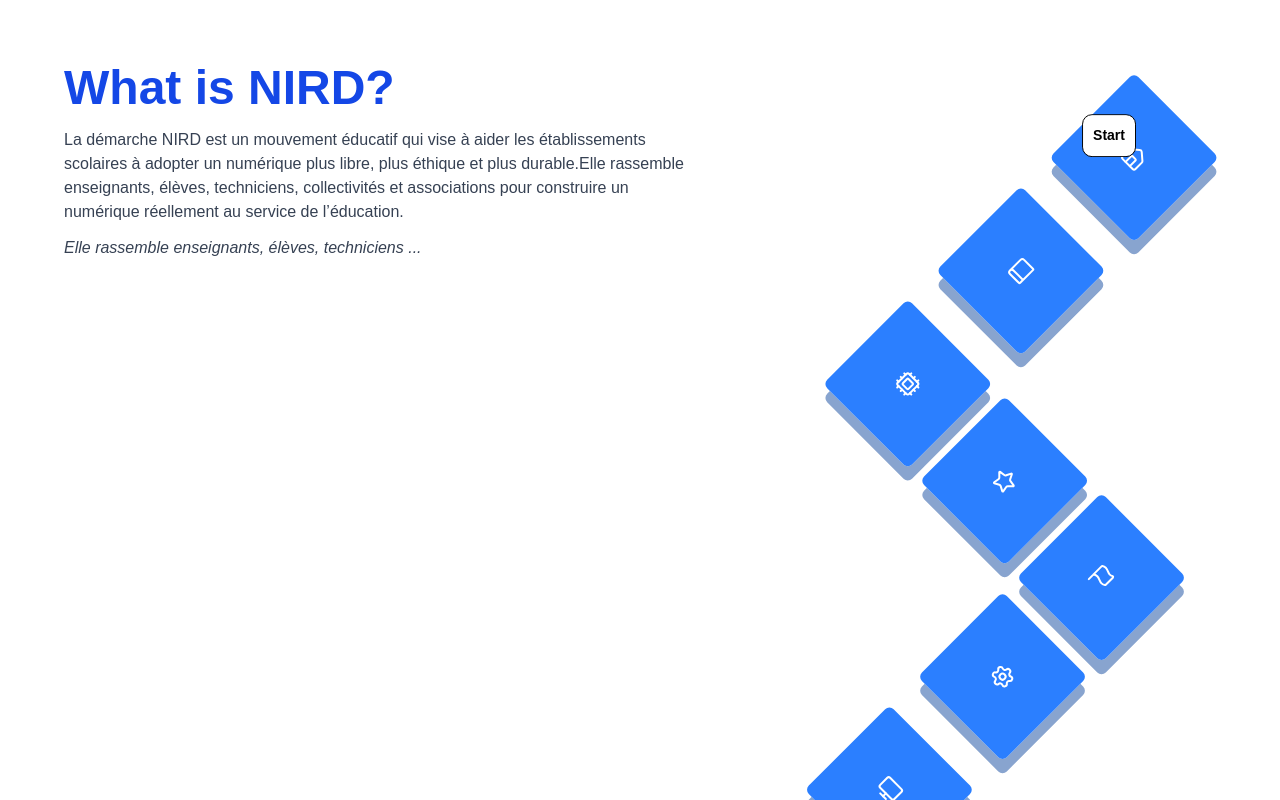
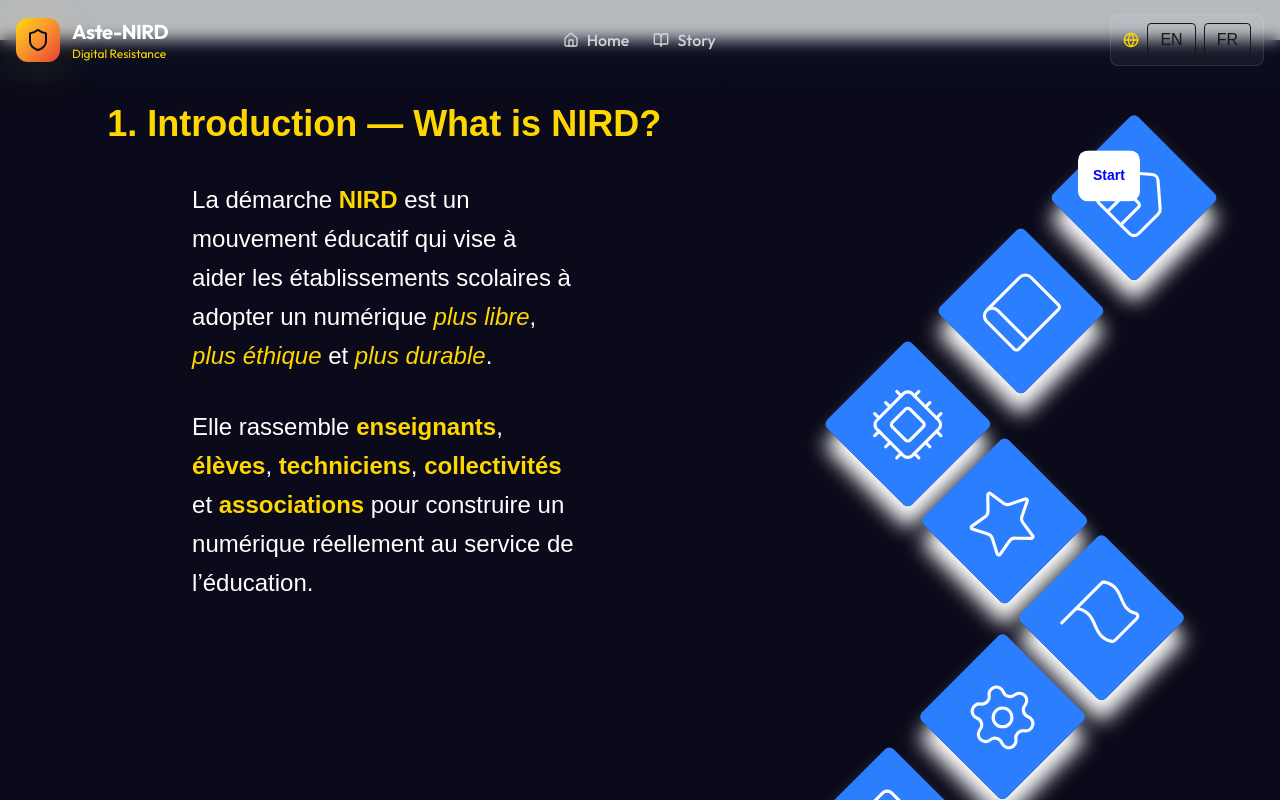
Before and after one commit to PIO-VIA/ASTE-NIRD, a Next.js app: page /presentation in a window 1280 px wide. Shown: the top 800 px of the page. Built offline with nearby package versions, Linux system fonts and the light colour scheme.

Commit message:
update: presentation

```diff
--- a/app/presentation/page.tsx
+++ b/app/presentation/page.tsx
@@ -1,7 +1,9 @@
 'use client'
 import React, { useState } from 'react'
 import Tiles from '../../components/TIles'
+import Navbar from '@/components/ui/Navbar'
 import { Home, Book, Cpu, Star, Flag, Settings, Monitor } from 'lucide-react'
+import { DistanceMatrixService } from '@react-google-maps/api'
 
 interface Paragraph {
   text: string
@@ -21,76 +23,86 @@ const Page: React.FC = () => {
   // ------------------------
  const sections: Content[] = [
   {
-      title: " What is NIRD?",
-      titleClassName: "text-5xl font-bold text-blue-700 mb-4",
-      containerClassName: "w-200 p-6 bg-white rounded-md overflow-y-auto",
+    title: "1. Introduction — What is NIRD?",
     paragraphs: [
-        { text: "La démarche NIRD est un mouvement éducatif qui vise à aider les établissements scolaires à adopter un numérique plus libre, plus éthique et plus durable.Elle rassemble enseignants, élèves, techniciens, collectivités et associations pour construire un numérique réellement au service de l’éducation.", className: "text-gray-700 mb-3" },
-        { text: "Elle rassemble enseignants, élèves, techniciens ...", className: "text-gray-700 mb-3 italic" }
+      { text: `La démarche <strong class="text-nird-gold font-bold">NIRD</strong> est un mouvement éducatif qui vise à aider les établissements scolaires à adopter un numérique <em class="text-nird-gold italic">plus libre</em>, <em class="text-nird-gold italic">plus éthique</em> et <em class="text-nird-gold italic">plus durable</em>.` },
+      { text: `Elle rassemble <strong class="text-nird-gold font-bold">enseignants</strong>, <strong class="text-nird-gold font-bold">élèves</strong>, <strong class="text-nird-gold font-bold">techniciens</strong>, <strong class="text-nird-gold font-bold">collectivités</strong> et <strong class="text-nird-gold font-bold">associations</strong> pour construire un numérique réellement au service de l’éducation.` }
     ]
   },
   {
-      title: "2. Why NIRD?",
+    title: "2. Why NIRD? — Why does it matter?",
     paragraphs: [
-        { text: "Aujourd’hui ...", className: "text-gray-800 mb-2" },
-        { text: "Face à ces contraintes ...", className: "text-gray-800 mb-2" }
+      { text: `Aujourd’hui, de nombreux établissements dépendent fortement des grandes entreprises technologiques. Cette dépendance crée des situations problématiques :<br/><br/>
+      • du matériel encore fonctionnel devient <strong class="text-nird-gold font-bold">inutilisable</strong> à cause d’une mise à jour,<br/>
+      • les licences logicielles pèsent lourd dans les budgets,<br/>
+      • les données scolaires sont stockées hors d’Europe,<br/>
+      • les écosystèmes fermés empêchent les écoles d’adapter ou de réparer leurs outils.` },
+      { text: `Face à ces contraintes, <strong class="text-nird-gold font-bold">NIRD propose un autre chemin</strong> : reprendre le pouvoir sur l’environnement numérique, réduire l’impact écologique et développer des pratiques plus <strong class="text-nird-gold font-bold">autonomes</strong> et <strong class="text-nird-gold font-bold">durables</strong>.` }
     ]
   },
   {
     title: "3. The Three Pillars of NIRD",
     paragraphs: [
-        { text: "Inclusion ...", className: "text-gray-700 mb-2" },
-        { text: "Responsibility ...", className: "text-gray-700 mb-2" },
-        { text: "Durability ...", className: "text-gray-700 mb-2" }
+      { text: `<strong class="text-nird-gold font-bold">Inclusion :</strong> réduire les inégalités numériques, garantir l’accès pour tous, utiliser des outils accessibles et gratuits.` },
+      { text: `<strong class="text-nird-gold font-bold">Responsibility :</strong> limiter l’empreinte carbone, consommer moins de ressources numériques, favoriser des outils respectueux des données.` },
+      { text: `<strong class="text-nird-gold font-bold">Durability :</strong> prolonger la durée de vie du matériel, lutter contre l’obsolescence programmée, encourager le libre et la réparation.` }
     ]
   },
   {
-      title: "4. NIRD’s Main Actions",
+    title: "4. NIRD’s Main Actions (the 6 activities)",
     paragraphs: [
-        { text: "1. ...", className: "text-gray-600 mb-1" },
-        { text: "2. ...", className: "text-gray-600 mb-1" },
-        { text: "3. ...", className: "text-gray-600 mb-1" },
-        { text: "4. ...", className: "text-gray-600 mb-1" },
-        { text: "5. ...", className: "text-gray-600 mb-1" },
-        { text: "6. ...", className: "text-gray-600 mb-1" }
+      { text: `<strong class="text-nird-gold font-bold">1. Sensibiliser à la sobriété numérique</strong> — Éduquer sur l’impact énergétique, encourager des usages raisonnés : stockage responsable, streaming limité, optimisation des appareils.` },
+      { text: `<strong class="text-nird-gold font-bold">2. Réemploi & reconditionnement</strong> — Réparer et réutiliser plutôt que jeter : réduire les déchets électroniques et économiser des ressources.` },
+      { text: `<strong class="text-nird-gold font-bold">3. Promouvoir Linux</strong> — Allonger la durée de vie du matériel, réduire les coûts, favoriser les logiciels libres et sécurisés.` },
+      { text: `<strong class="text-nird-gold font-bold">4. Mutualiser les outils libres</strong> — Partager des ressources, guides et logiciels via <em class="text-nird-gold italic">La Forge des communs numériques éducatifs</em>.` },
+      { text: `<strong class="text-nird-gold font-bold">5. Accompagner la transition écoresponsable</strong> — Conseils techniques, ateliers, guides pratiques, aide aux collectivités.` },
+      { text: `<strong class="text-nird-gold font-bold">6. Co-construire des solutions locales</strong> — Créer des outils adaptés : applications, ressources pédagogiques, infrastructures locales.` }
     ]
   },
   {
-      title: "5. Interactive Section",
+    title: "5. Interactive Section — Scenario",
     paragraphs: [
-        { text: "Mini-simulation ...", className: "text-gray-700 mb-2" },
-        { text: "Score final ...", className: "text-gray-700 mb-2 font-bold" }
+      { text: `Mini-simulation <strong class="text-nird-gold font-bold">“Choisissez votre école numérique”</strong> — Les visiteurs doivent choisir :` },
+      { text: `<ul class="list-disc ml-6"><li>Système : <strong class="text-nird-gold font-bold">Linux</strong> ou <strong class="text-nird-gold font-bold">Windows</strong></li><li>Réparer ou acheter un nouvel ordinateur ?</li><li>Cloud européen ou américain ?</li><li>Logiciel libre ou propriétaire ?</li></ul>` },
+      { text: `Chaque choix affiche un impact : <span class="text-green-400">🟢 +2 Durabilité</span>, <span class="text-yellow-300">🟡 +1 Responsabilité</span>, <span class="text-red-400">🔴 –2 Inclusion</span>` },
+      { text: `<strong class="text-nird-gold font-bold">Score final :</strong> Votre école est <span class="text-nird-gold font-bold">73% NIRD-compatible</span> !` }
     ]
   },
   {
-      title: "6. Tools & Resources Section",
+    title: "6. Tools & Resources",
     paragraphs: [
-        { text: "Outils libres ...", className: "text-gray-700 mb-2" },
-        { text: "Guides utiles ...", className: "text-gray-700 mb-2" },
-        { text: "Ressources NIRD ...", className: "text-gray-700 mb-2" }
+      { text: `<strong class="text-nird-gold font-bold">Outils libres recommandés :</strong><br/>Linux Mint / Ubuntu Éducation, LibreOffice, Moodle, Etherpad / Cryptpad, Firefox ESR.` },
+      { text: `<strong class="text-nird-gold font-bold">Guides utiles :</strong> prolonger la durée de vie d’un PC, installer Linux, adopter des pratiques de sobriété numérique.` },
+      { text: `<strong class="text-nird-gold font-bold">Ressources NIRD :</strong> Forge des communs, fiches pédagogiques, tutoriels de reconditionnement.` }
     ]
   },
   {
-      title: "7. Call to Action",
+    title: "7. Call to Action — Join the Movement",
     paragraphs: [
-        { text: "Rejoignez la communauté ...", className: "text-gray-800 mb-2 font-semibold" },
-        { text: "Buttons ...", className: "text-gray-800 mb-2" }
+      { text: `Rejoignez la communauté <strong class="text-nird-gold font-bold">NIRD</strong> et contribuez à construire un numérique éthique, durable et accessible.` },
+      { text: `<div class="flex gap-3 mt-4">
+          <button class="bg-green-600 px-4 py-2 rounded-md text-white">Découvrir les outils libres</button>
+          <button class="bg-blue-600 px-4 py-2 rounded-md text-white">Tester la simulation</button>
+          <button class="bg-orange-600 px-4 py-2 rounded-md text-white">Participer</button>
+          <button class="bg-purple-600 px-4 py-2 rounded-md text-white">Télécharger les guides</button>
+        </div>` }
     ]
   }
-  ]
+];
+
 
   const visible: boolean[] = [true,false,false,true,false,false,true,true,true,false,false,true,false,false,true]
   const labels: string[] = ['Start','Next','Next','Next','','','Next','Next','Next','','','Next','','','End']
   const tileToSection: { [key: number]: number } = { 0:0,3:1,6:2,7:3,8:4,11:5,14:6 }
 
   const icons = [
-    <Home key={0} />,
-    <Book key={1} />,
-    <Cpu key={2} />,
-    <Star key={3} />,
-    <Flag key={4} />,
-    <Settings key={5} />,
-    <Monitor key={6} />
+    <Home key={0} size={75} strokeWidth={1}  />,
+    <Book key={1} size={75} strokeWidth={1} />,
+    <Cpu key={2} size={75} strokeWidth={1} />,
+    <Star key={3} size={75} strokeWidth={1} />,
+    <Flag key={4} size={75} strokeWidth={1} />,
+    <Settings key={5} size={75} strokeWidth={1} />,
+    <Monitor key={6} size={75} strokeWidth={1} />
   ]
 
   const [clickedIndex, setClickedIndex] = useState<number>(0)
@@ -104,41 +116,62 @@ const Page: React.FC = () => {
   }
 
   return (
-    <div className="flex h-screen p-10 gap-10">
+  <div className="flex flex-col">
+    <Navbar />
+
+    <div className="flex h-full p-10 gap-10 mt-10 bg-nird-night">
 
       {/* Left panel */}
-      <div className={sections[clickedIndex].containerClassName || "flex justify-center w-200 p-6 bg-white rounded-md overflow-y-auto"}>
-        <div>
-          <h2 className={sections[clickedIndex].titleClassName || "text-2xl font-bold mb-4"}>
+      <div
+        className={
+          sections[clickedIndex].containerClassName ||
+          "flex justify-center w-200 p-6 bg-nird-night text-white rounded-md overflow-y-auto"
+        }
+      >
+        <div className="flex gap-5 flex-col items-center">
+          <h2
+            className={
+              sections[clickedIndex].titleClassName ||
+              "text-4xl font-bold mb-4 text-nird-gold"
+            }
+          >
             {sections[clickedIndex].title}
           </h2>
-          {sections[clickedIndex].paragraphs.map((p,i) => (
-            <p key={i} className={p.className || "text-gray-700 mb-3"}>{p.text}</p>
+
+          {sections[clickedIndex].paragraphs.map((p, i) => (
+            <p
+              key={i}
+              className={p.className || "text-white mb-3 text-2xl w-[60%] leading-relaxed"}
+              dangerouslySetInnerHTML={{ __html: p.text }}
+            />
           ))}
         </div>
-
       </div>
 
       {/* Tile grid */}
       <div className="m-10 flex justify-center items-center h-screen">
         <div className="rotate-45">
           <div className="grid grid-cols-3 gap-5">
-            {visible.map((show,i) => show ? (
+            {visible.map((show, i) =>
+              show ? (
                 <div key={i} onClick={() => handleTileClick(i)}>
                   <Tiles
                     icon={icons[tileToSection[i] ?? 0]}
-                  label={i===hoverIndex ? labels[i] : undefined}
+                    label={i === hoverIndex ? labels[i] : undefined}
                   />
                 </div>
               ) : (
                 <div key={i} className="w-35 h-35" />
-            ))}
+              )
+            )}
           </div>
         </div>
       </div>
 
     </div>
-  )
+  </div>
+);
+
 }
 
 export default Page
--- a/components/TIles.tsx
+++ b/components/TIles.tsx
@@ -13,9 +13,10 @@ const Tiles: React.FC<TilesProps> = ({ icon, className = '', label }) => {
   return (
     <div
       className="relative w-30 h-30 rounded-md"
-      style={{ boxShadow: '10px 10px 0px #2658a88b' }}
+      style={{ boxShadow: '15px 15px 20px white' }}
+
     >
-      {label && <div className="floating-text">{label}</div>}
+      {label && <div className="floating-text  ">{label}</div>}
 
       <button
         className={`
--- a/components/Tiles.css
+++ b/components/Tiles.css
@@ -1,19 +1,22 @@
 .floating-text {
   position: absolute;
-  padding: 10px;
+  padding: 15px;
   border:1px solid black;
   border-radius: 10px;
   background-color: rgb(255, 255, 255);
   top: 50%;
   left: 20%; /* starting position, slightly left */
   z-index: 10;
-  color: black;
+  color: blue;
+  border:none;
   font-weight: bold;
   font-size: 0.875rem; /* text-sm */
   transform: translate(-50%, -50%) rotate(-45deg); /* initial rotation */
   animation: bounce-horizontal 1s infinite ease-in-out;
 }
-
+.floating-text:hover{
+  display: hidden;
+}
 @keyframes bounce-horizontal {
   0%, 100% { transform: translate(-50%, -50%) rotate(-45deg); }
   50% { transform: translate(-45%, -45%) rotate(-45deg); } /* moves slightly right */
```
Lines whose indentation alone changed are shown as unchanged.
